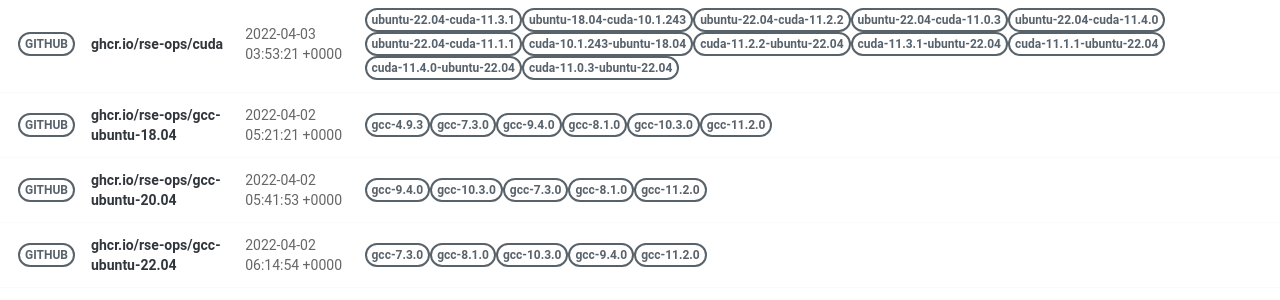
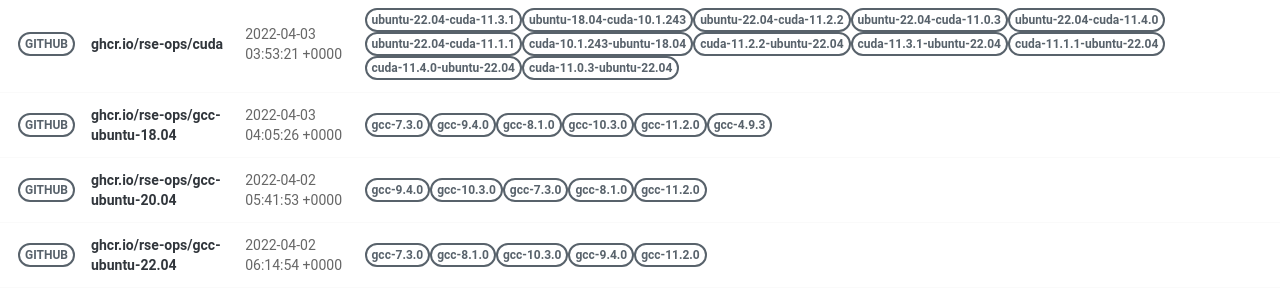
Before and after one commit to rse-ops/docker-images, a Jekyll site: the page built from pages/index.md, in a window 1280 px wide. Shown: the part 499-799 px from the top of the page. Built offline with Jekyll 4.4.1, drawn with Linux system fonts in a browser that asks for light colours; nearby versions of some CDN libraries.

Commit message:
Automated push to update library 2022-04-03

```diff
--- a/_library/ghcr.io-rse-ops-gcc-ubuntu-18.04.md
+++ b/_library/ghcr.io-rse-ops-gcc-ubuntu-18.04.md
@@ -1,14 +1,11 @@
 ---
 layout: container
 name: ghcr.io/rse-ops/gcc-ubuntu-18.04
-updated_at: 2022-04-02 05:21:21.041127
+updated_at: 2022-04-03 04:05:26.446175
 
 
 container_url: https://github.com/orgs/rse-ops/packages/container/package/gcc-ubuntu-18.04
 versions:
- - tag: gcc-4.9.3
-   dockerfile: https://github.com/rse-ops/docker-images/blob/main/ubuntu/gcc/Dockerfile
-   manifest: https://crane.ggcr.dev/manifest/ghcr.io/rse-ops/gcc-ubuntu-18.04:gcc-4.9.3
  - tag: gcc-7.3.0
    dockerfile: https://github.com/rse-ops/docker-images/blob/main/ubuntu/gcc/Dockerfile
    manifest: https://crane.ggcr.dev/manifest/ghcr.io/rse-ops/gcc-ubuntu-18.04:gcc-7.3.0
```
Also changed, not shown: other parts of _library/ghcr.io-rse-ops-gcc-ubuntu-18.04.md (+3 -0 lines).
